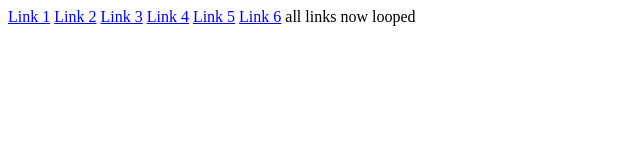
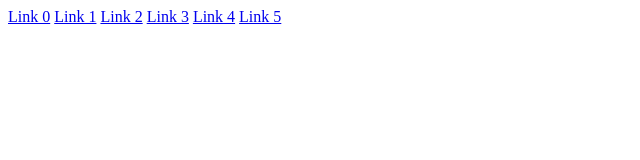
Before and after one commit to luqieee/jslessons, a plain HTML site: page index.html in a window 1280 px wide. Shown: the whole page, without its empty margins (0-640 px from the left). Drawn offline with Linux system fonts and the light colour scheme.

Commit message:
Using loops

```diff
--- a/index.html
+++ b/index.html
@@ -10,12 +10,12 @@
 
     <body>
 
+        <a href="#">Link 0</a>
         <a href="#">Link 1</a>
         <a href="#">Link 2</a>
         <a href="#">Link 3</a>
         <a href="#">Link 4</a>
         <a href="#">Link 5</a>
-        <a href="#">Link 6</a>
 
 
 
--- a/test.js
+++ b/test.js
@@ -1,9 +1,8 @@
 
 var links = document.getElementsByTagName("a");
 
-for (i = 1; i <= links.length; i++){
+for(i = 0; i < links.length; i++){
 
-    console.log("This is link number" + i)
+    links[i].className = "link-" + i;
+
 }
-
-document.write("all links now looped");
```
